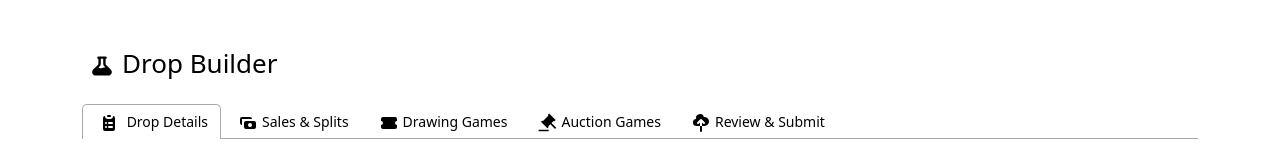
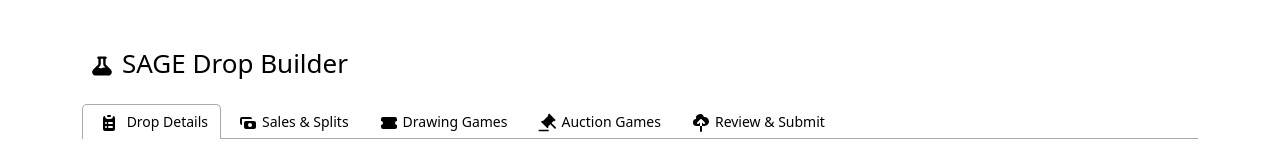
Before and after one commit to SageDAO/Sage-Games, a Next.js app in the folder packages/upload-app/: page / in a window 1280 px wide. Shown: the top 160 px of the page. Built offline with nearby package versions, Linux system fonts and the light colour scheme.

Commit message:
fix: add SAGE name

```diff
--- a/packages/upload-app/src/components/DropBuilder/DropBuilder.tsx
+++ b/packages/upload-app/src/components/DropBuilder/DropBuilder.tsx
@@ -19,7 +19,7 @@ const DropBuilder = () => {
         <a onClick={populateWithTestData} className="mx-2">
           <BeakerIcon width={24} />
         </a>
-        Drop Builder
+        SAGE Drop Builder
       </h1>
       <Tabs forceRenderTabPanel={true} className="mt-4">
         <TabList>
```
